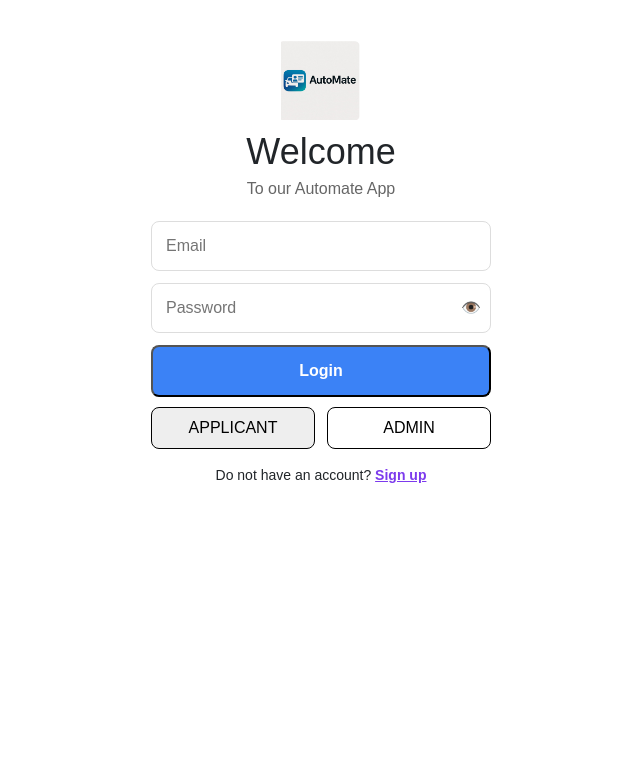
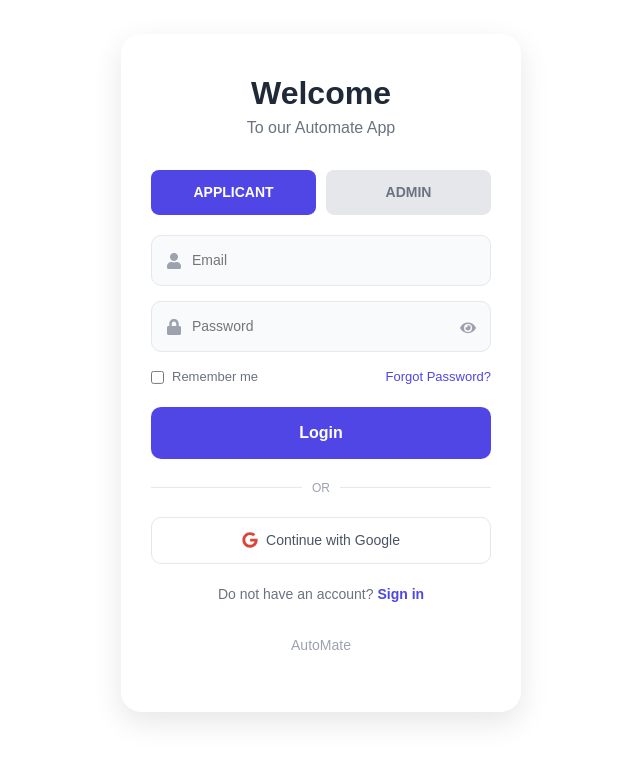
Before and after one commit to 222705698/automate-app, a React (Create React App) app: page / in a window 1280 px wide. Shown: the top 760 px of the page, without its empty margins (319-959 px from the left). Built offline with nearby package versions, Linux system fonts and the light colour scheme.

Commit message:
made changes in the login page

```diff
--- a/src/components/LoginScreen.js
+++ b/src/components/LoginScreen.js
@@ -1,12 +1,13 @@
 import React, { useState } from "react";
 import { Link, useNavigate } from "react-router-dom";
-import logo from "../components/automate-logo.png";
+import { FaEye, FaEyeSlash, FaGoogle, FaUser, FaLock } from "react-icons/fa";
 
 export default function LoginScreen({ onLogin }) {
   const [isApplicant, setIsApplicant] = useState(true);
   const [email, setEmail] = useState("");
   const [password, setPassword] = useState("");
   const [showPass, setShowPass] = useState(false);
+  const [rememberMe, setRememberMe] = useState(false);
   const navigate = useNavigate();
 
   function handleLogin() {
@@ -16,65 +17,265 @@ export default function LoginScreen({ onLogin }) {
   }
 
   return (
-    <div style={{ maxWidth: 380, margin: "auto", padding: "40px 20px", fontFamily: "sans-serif" }}>
-      <div style={{ textAlign: "center", marginBottom: 20 }}>
-        <img src={logo} alt="AutoMate" style={{ width: 80, height: 80, marginBottom: 10 }} />
-        <h1 style={{ fontSize: 36, margin: 0 }}>Welcome</h1>
-        <p style={{ color: "#666", margin: "4px 0 20px" }}>To our Automate App</p>
+    <div style={styles.container}>
+      <div style={styles.header}>
+        <h1 style={styles.welcomeText}>Welcome</h1>
+        <p style={styles.subtitle}>To our Automate App</p>
       </div>
 
-      <input
-        type="text"
-        placeholder="Email"
-        value={email}
-        onChange={e => setEmail(e.target.value)}
-        style={{ width: "100%", padding: "12px 14px", border: "1px solid #ddd", borderRadius: 8, marginBottom: 12 }}
-      />
-
-      <div style={{ position: "relative", marginBottom: 12 }}>
-        <input
-          type={showPass ? "text" : "password"}
-          placeholder="Password"
-          value={password}
-          onChange={e => setPassword(e.target.value)}
-          style={{ width: "100%", padding: "12px 14px", border: "1px solid #ddd", borderRadius: 8 }}
-        />
-        <span
-          onClick={() => setShowPass(!showPass)}
-          style={{ position: "absolute", right: 10, top: "50%", transform: "translateY(-50%)", cursor: "pointer" }}
-        >
-          {showPass ? "🙈" : "👁️"}
-        </span>
-      </div>
-
-      <button
-        onClick={handleLogin}
-        style={{ width: "100%", padding: 12, backgroundColor: "#3B82F6", color: "white", borderRadius: 8, fontWeight: "bold", marginBottom: 10 }}
-      >
-        Login
-      </button>
-
-      <div style={{ display: "flex", justifyContent: "space-between", marginBottom: 16 }}>
+      <div style={styles.toggleContainer}>
         <button
           onClick={() => setIsApplicant(true)}
-          style={{ flex: 1, padding: 8, marginRight: 6, borderRadius: 8, border: "1px solid #000", backgroundColor: isApplicant ? "#eee" : "#fff" }}
+          style={{
+            ...styles.toggleButton,
+            backgroundColor: isApplicant ? "#4f46e5" : "#e5e7eb",
+            color: isApplicant ? "white" : "#6b7280",
+          }}
         >
           APPLICANT
         </button>
         <button
           onClick={() => setIsApplicant(false)}
-          style={{ flex: 1, padding: 8, marginLeft: 6, borderRadius: 8, border: "1px solid #000", backgroundColor: !isApplicant ? "#eee" : "#fff" }}
+          style={{
+            ...styles.toggleButton,
+            backgroundColor: !isApplicant ? "#4f46e5" : "#e5e7eb",
+            color: !isApplicant ? "white" : "#6b7280",
+          }}
         >
           ADMIN
         </button>
       </div>
 
-      <div style={{ textAlign: "center", marginBottom: 12, fontSize: 14 }}>
+      <div style={styles.inputContainer}>
+        <FaUser style={styles.inputIcon} />
+        <input
+          type="text"
+          placeholder="Email"
+          value={email}
+          onChange={(e) => setEmail(e.target.value)}
+          style={styles.inputField}
+        />
+      </div>
+
+      <div style={styles.inputContainer}>
+        <FaLock style={styles.inputIcon} />
+        <input
+          type={showPass ? "text" : "password"}
+          placeholder="Password"
+          value={password}
+          onChange={(e) => setPassword(e.target.value)}
+          style={styles.inputField}
+        />
+        <span onClick={() => setShowPass(!showPass)} style={styles.eyeIcon}>
+          {showPass ? <FaEyeSlash /> : <FaEye />}
+        </span>
+      </div>
+
+      <div style={styles.rememberForgotContainer}>
+        <label style={styles.rememberMe}>
+          <input
+            type="checkbox"
+            checked={rememberMe}
+            onChange={() => setRememberMe(!rememberMe)}
+            style={styles.checkbox}
+          />
+          Remember me
+        </label>
+        <Link to="/forgot-password" style={styles.forgotPassword}>
+          Forgot Password?
+        </Link>
+      </div>
+
+      <button onClick={handleLogin} style={styles.loginButton}>
+        Login
+      </button>
+
+      <div style={styles.divider}>
+        <span style={styles.dividerLine}></span>
+        <span style={styles.dividerText}>OR</span>
+        <span style={styles.dividerLine}></span>
+      </div>
+
+      <button style={styles.googleButton}>
+        <FaGoogle style={styles.googleIcon} />
+        Continue with Google
+      </button>
+
+      <p style={styles.signupText}>
         Do not have an account?{" "}
-        <Link to="/register" style={{ color: "#7c3aed", fontWeight: "bold" }}>
-          Sign up
+        <Link to="/register" style={styles.signupLink}>
+          Sign in
         </Link>
+      </p>
+
+      <div style={styles.footer}>
+        <p style={styles.footerText}>AutoMate</p>
       </div>
     </div>
   );
 }
+
+const styles = {
+  container: {
+    maxWidth: 400,
+    margin: "auto",
+    padding: "40px 30px",
+    fontFamily: "'Poppins', sans-serif",
+    backgroundColor: "#ffffff",
+    borderRadius: 20,
+    boxShadow: "0 10px 30px rgba(0, 0, 0, 0.1)",
+    position: "relative",
+    top: "50%",
+    transform: "translateY(5%)",
+  },
+  header: {
+    textAlign: "center",
+    marginBottom: 30,
+  },
+  welcomeText: {
+    fontSize: 32,
+    margin: 0,
+    color: "#1f2937",
+    fontWeight: "600",
+  },
+  subtitle: {
+    color: "#6b7280",
+    margin: "4px 0 0",
+    fontSize: 16,
+  },
+  toggleContainer: {
+    display: "flex",
+    justifyContent: "space-between",
+    marginBottom: 20,
+    gap: 10,
+  },
+  toggleButton: {
+    flex: 1,
+    padding: "12px 0",
+    borderRadius: 8,
+    border: "none",
+    fontWeight: "600",
+    fontSize: 14,
+    cursor: "pointer",
+    transition: "all 0.3s ease",
+  },
+  inputContainer: {
+    position: "relative",
+    marginBottom: 15,
+    display: "flex",
+    alignItems: "center",
+  },
+  inputIcon: {
+    position: "absolute",
+    left: 15,
+    color: "#9ca3af",
+    fontSize: 16,
+  },
+  inputField: {
+    width: "100%",
+    padding: "14px 14px 14px 40px",
+    border: "1px solid #e5e7eb",
+    borderRadius: 10,
+    fontSize: 14,
+    backgroundColor: "#f9fafb",
+    transition: "border-color 0.3s",
+  },
+  eyeIcon: {
+    position: "absolute",
+    right: 15,
+    color: "#9ca3af",
+    cursor: "pointer",
+    fontSize: 16,
+  },
+  rememberForgotContainer: {
+    display: "flex",
+    justifyContent: "space-between",
+    alignItems: "center",
+    marginBottom: 20,
+    fontSize: 13,
+  },
+  rememberMe: {
+    display: "flex",
+    alignItems: "center",
+    color: "#6b7280",
+    cursor: "pointer",
+  },
+  checkbox: {
+    marginRight: 8,
+    accentColor: "#4f46e5",
+  },
+  forgotPassword: {
+    color: "#4f46e5",
+    textDecoration: "none",
+    fontWeight: "500",
+  },
+  loginButton: {
+    width: "100%",
+    padding: 14,
+    backgroundColor: "#4f46e5",
+    color: "white",
+    borderRadius: 10,
+    fontWeight: "600",
+    marginBottom: 20,
+    border: "none",
+    fontSize: 16,
+    cursor: "pointer",
+    transition: "background-color 0.3s",
+  },
+  divider: {
+    display: "flex",
+    alignItems: "center",
+    marginBottom: 20,
+  },
+  dividerLine: {
+    flex: 1,
+    height: 1,
+    backgroundColor: "#e5e7eb",
+  },
+  dividerText: {
+    padding: "0 10px",
+    color: "#9ca3af",
+    fontSize: 12,
+  },
+  googleButton: {
+    width: "100%",
+    padding: 12,
+    backgroundColor: "white",
+    color: "#4b5563",
+    borderRadius: 10,
+    fontWeight: "500",
+    marginBottom: 20,
+    border: "1px solid #e5e7eb",
+    fontSize: 14,
+    cursor: "pointer",
+    display: "flex",
+    alignItems: "center",
+    justifyContent: "center",
+    gap: 8,
+    transition: "background-color 0.3s",
+  },
+  googleIcon: {
+    color: "#db4437",
+    fontSize: 16,
+  },
+  signupText: {
+    textAlign: "center",
+    color: "#6b7280",
+    fontSize: 14,
+    marginBottom: 0,
+  },
+  signupLink: {
+    color: "#4f46e5",
+    fontWeight: "600",
+    textDecoration: "none",
+  },
+  footer: {
+    textAlign: "center",
+    marginTop: 30,
+  },
+  footerText: {
+    color: "#9ca3af",
+    fontSize: 14,
+    fontWeight: "500",
+  },
+};
```
